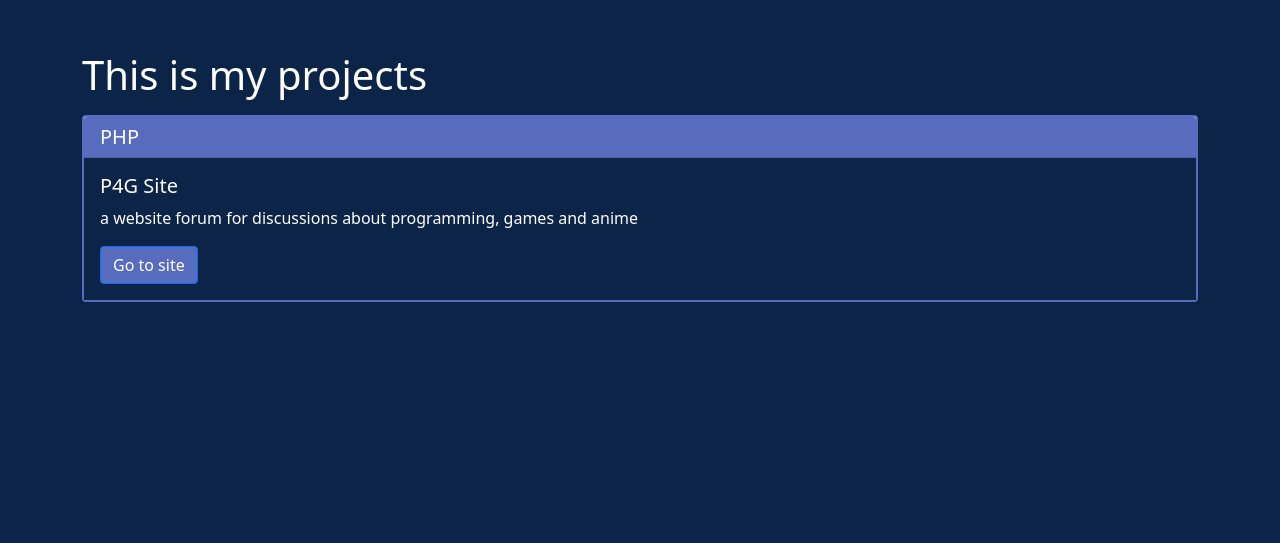
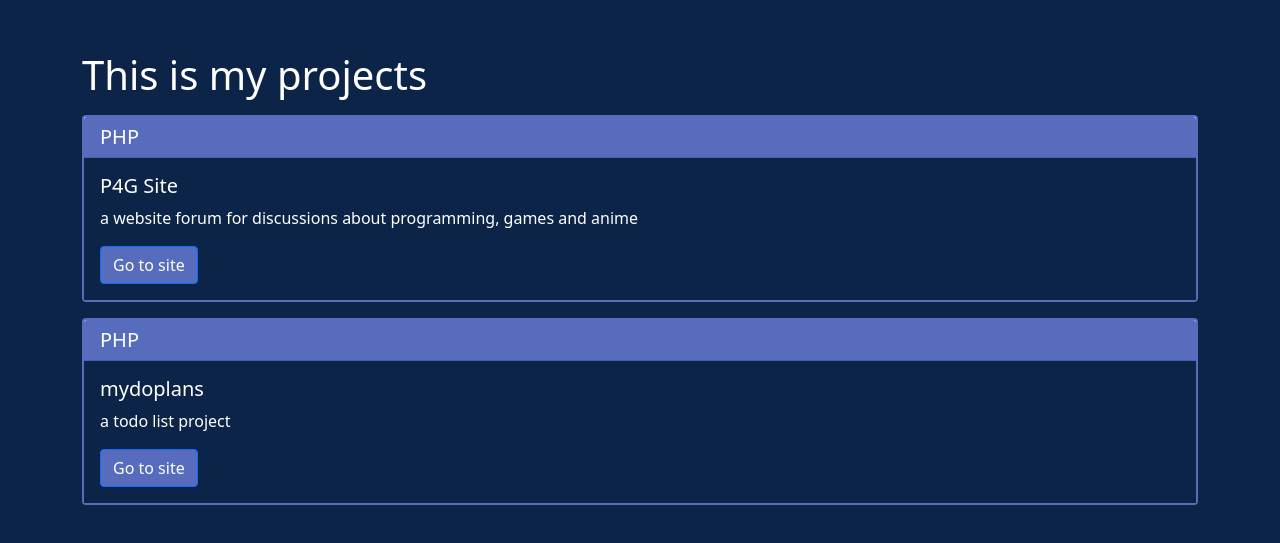
Before and after one commit to mdbahrulilmi/mdbahrulilmi.github.io, a plain HTML site: page index.html in a window 1280 px wide. Shown: the part 825-1368 px from the top of the page. Drawn offline with nearby package versions, Linux system fonts and the light colour scheme.

Commit message:
add mydoplans

```diff
--- a/index.html
+++ b/index.html
@@ -78,6 +78,14 @@
                     <a href="http://p4g.000webhostapp.com/" class="btn btn-primary">Go to site</a>
                     </div>
                 </div>
+          <div class="card mb-3">
+                    <h5 class="card-header">PHP</h5>
+                    <div class="card-body">
+                    <h5 class="card-title">mydoplans</h5>
+                    <p class="card-text">a todo list project</p>
+                    <a href="https://mydoplans.000webhostapp.com/" class="btn btn-primary">Go to site</a>
+                    </div>
+                </div>
         </div>
       </section>
 
```
